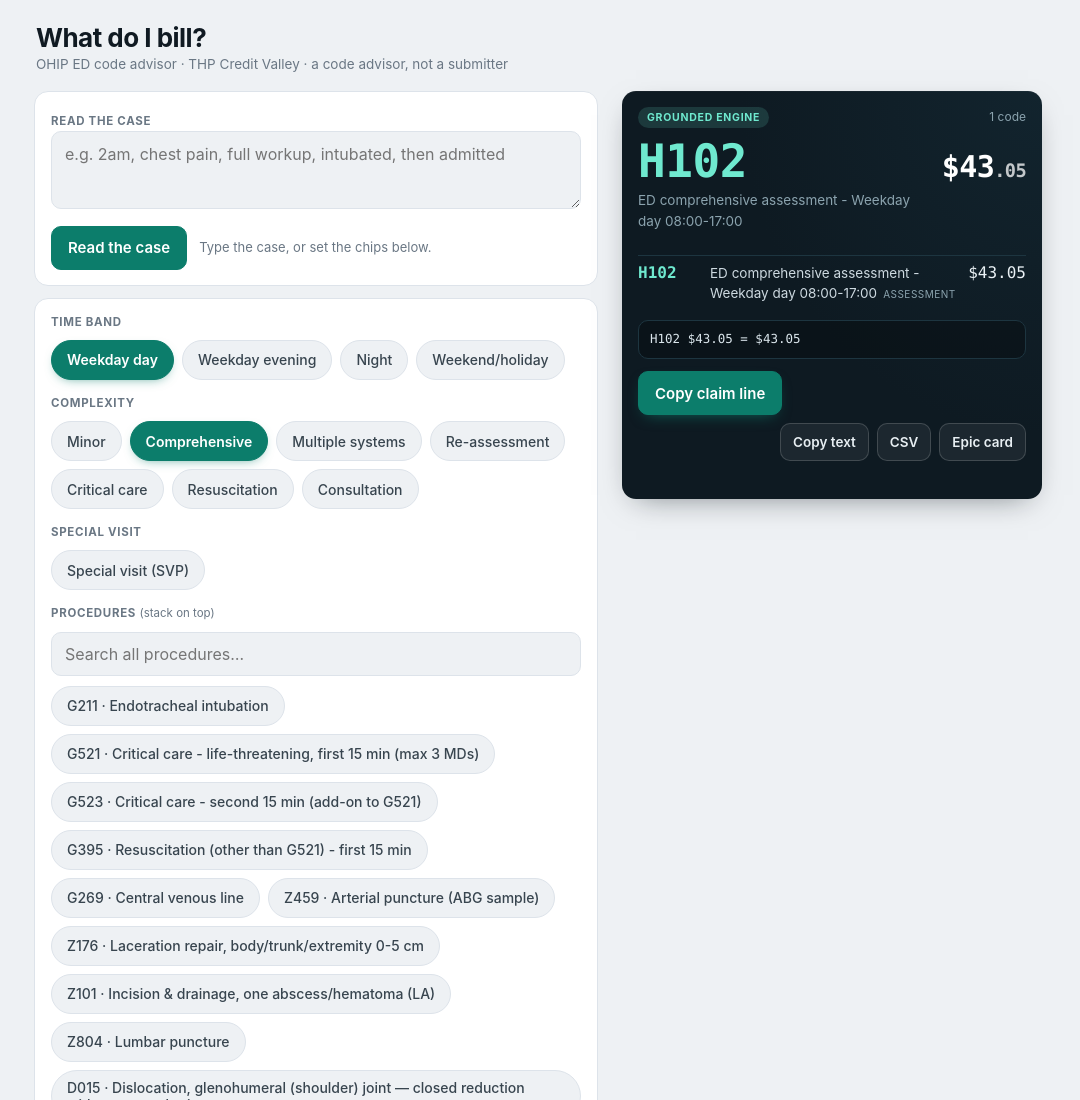
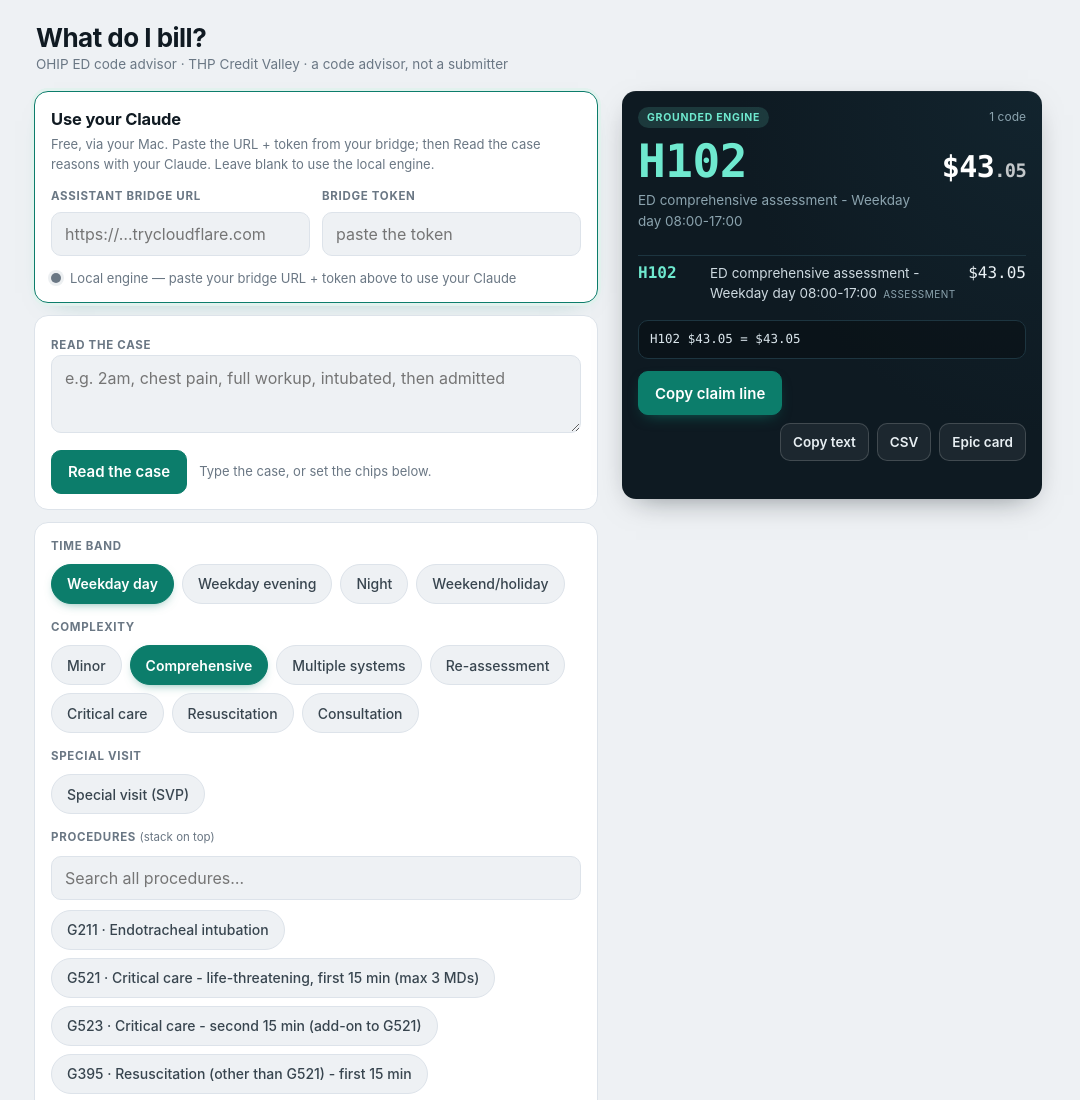
Before and after one commit to FadiBahodi/ohip-ed-billing, a plain HTML site: page index.html in a window 1280 px wide. Shown: the top 1100 px of the page, without its empty margins (102-1182 px from the left). Drawn offline with Linux system fonts and the light colour scheme.

Commit message:
connect-your-Claude panel prominent at top of the app

```diff
--- a/app.js
+++ b/app.js
@@ -203,30 +203,42 @@ function wireSettings() {
   if (tokIn) tokIn.value = getBridgeToken();
 
   const refresh = () => {
-    const o = getOhip(), g = getGroup(), bridge = !!getBridgeUrl();
-    const base = (o || g)
+    const o = getOhip(), g = getGroup();
+    status.textContent = (o || g)
       ? `Saved in this browser: OHIP# ${o || "—"} · Group ${g || "—"}`
       : "Until set, the claim header shows “OHIP# —”.";
-    status.textContent = base + (bridge ? " · Read the case uses your Claude." : "");
+  };
+
+  // Live status for the prominent "Use your Claude" card: GREEN "Connected" when BOTH the bridge
+  // URL and token are set, else GREY "Local engine". Updates on every keystroke and on init.
+  const bridgeStatus = () => {
+    const wrap = $("bridge-status"), txt = $("bridge-status-text");
+    if (!wrap || !txt) return;
+    const connected = !!(getBridgeUrl() && getBridgeToken());
+    wrap.classList.toggle("on", connected); // .on drives the green dot + text via CSS
+    txt.textContent = connected
+      ? "Connected — Read the case uses your Claude"
+      : "Local engine — paste your bridge URL + token above to use your Claude";
   };
 
   ohipIn.addEventListener("input", () => { setStored(OHIP_KEY, ohipIn.value.trim()); refresh(); compute(); });
   groupIn.addEventListener("input", () => { setStored(GROUP_KEY, groupIn.value.trim()); refresh(); compute(); });
   if (urlIn) urlIn.addEventListener("input", () => {
     // Trim any trailing slash(es); the bridge path (/bill) is appended at call time.
-    setStored(BRIDGE_URL_KEY, urlIn.value.trim().replace(/\/+$/, "")); refresh();
+    setStored(BRIDGE_URL_KEY, urlIn.value.trim().replace(/\/+$/, "")); bridgeStatus();
   });
-  if (tokIn) tokIn.addEventListener("input", () => { setStored(BRIDGE_TOKEN_KEY, tokIn.value.trim()); });
+  if (tokIn) tokIn.addEventListener("input", () => { setStored(BRIDGE_TOKEN_KEY, tokIn.value.trim()); bridgeStatus(); });
   clearBtn.addEventListener("click", () => {
     setStored(OHIP_KEY, ""); setStored(GROUP_KEY, "");
     setStored(BRIDGE_URL_KEY, ""); setStored(BRIDGE_TOKEN_KEY, "");
     ohipIn.value = ""; groupIn.value = "";
     if (urlIn) urlIn.value = ""; if (tokIn) tokIn.value = "";
-    refresh(); compute();
+    refresh(); bridgeStatus(); compute();
     toast("Settings cleared");
   });
 
   refresh();
+  bridgeStatus();
 }
 
 // ---- (a) free text -> parse -> chips + pick() ----
--- a/index.html
+++ b/index.html
@@ -16,6 +16,32 @@
       <h1>What do I bill?</h1>
       <p class="sub">OHIP ED code advisor · THP Credit Valley · a code advisor, not a submitter</p>
     </header>
+
+    <!-- CONNECT (headline feature): reach the user's OWN Claude via their local bridge. Always
+         visible, top of the input column — no expanding, no scrolling. The bridge URL/token live
+         ONLY in this browser (localStorage keys billing_bridge_url / billing_bridge_token) and are
+         used only to POST the case to the user's own `claude -p` bridge. Blank = local engine. -->
+    <section class="panel connect" aria-label="Connect your Claude">
+      <h2 class="connect-title">Use your Claude</h2>
+      <p class="connect-lede">Free, via your Mac. Paste the URL + token from your bridge; then Read the
+        case reasons with your Claude. Leave blank to use the local engine.</p>
+      <div class="settings-grid">
+        <label class="settings-field">
+          <span class="field-label">Assistant bridge URL</span>
+          <input id="set-bridge-url" class="search" type="url"
+            autocomplete="off" autocapitalize="off" spellcheck="false" placeholder="https://…trycloudflare.com" />
+        </label>
+        <label class="settings-field">
+          <span class="field-label">Bridge token</span>
+          <input id="set-bridge-token" class="search" type="text"
+            autocomplete="off" autocapitalize="off" spellcheck="false" placeholder="paste the token" />
+        </label>
+      </div>
+      <div class="connect-status" id="bridge-status" role="status" aria-live="polite">
+        <span class="status-dot" id="bridge-status-dot"></span>
+        <span class="status-text" id="bridge-status-text">Local engine — paste your bridge URL + token above to use your Claude</span>
+      </div>
+    </section>
 
     <!-- THE ANSWER (hero). id="output" is the live result region. -->
     <section id="output" class="hero" aria-live="polite" aria-label="Recommended codes">
@@ -95,8 +121,7 @@
       <summary>Settings — your billing numbers</summary>
       <div class="disclose-body">
         <p class="settings-note">Enter these once. They are saved only in <strong>this browser</strong>
-          (localStorage) and fill the claim header, CSV, and FHIR export. Nothing leaves the page unless
-          you set the assistant bridge below.</p>
+          (localStorage) and fill the claim header, CSV, and FHIR export.</p>
         <div class="settings-grid">
           <label class="settings-field">
             <span class="field-label">OHIP billing #</span>
@@ -108,18 +133,7 @@
             <input id="set-group" class="search" type="text"
               autocomplete="off" autocapitalize="off" spellcheck="false" placeholder="e.g. 0000" />
           </label>
-          <label class="settings-field">
-            <span class="field-label">Assistant bridge URL</span>
-            <input id="set-bridge-url" class="search" type="url"
-              autocomplete="off" autocapitalize="off" spellcheck="false" placeholder="https://…trycloudflare.com" />
-          </label>
-          <label class="settings-field">
-            <span class="field-label">Bridge token</span>
-            <input id="set-bridge-token" class="search" type="text"
-              autocomplete="off" autocapitalize="off" spellcheck="false" placeholder="paste the token" />
-          </label>
         </div>
-        <p class="settings-hint">Run bridge/START.sh on your Mac, paste the URL + token here. Uses your Claude, free. Leave blank to use the local engine.</p>
         <div class="row">
           <button id="settings-clear" class="btn ghost" type="button">Clear</button>
           <span id="settings-status" class="hint">Until set, the claim header shows “OHIP# —”.</span>
--- a/style.css
+++ b/style.css
@@ -493,6 +493,49 @@ body {
   .settings-grid { grid-template-columns: 1fr; }
 }
 
+/* ---- connect card: the headline feature — reach the user's OWN Claude. Always visible,
+   top of the input column. Accented but calm; the status dot turns the app green when connected. */
+.connect {
+  border-color: var(--accent);
+  box-shadow: 0 0 0 3px var(--accent-soft), 0 10px 26px -20px rgba(12, 125, 107, 0.65);
+}
+.connect-title {
+  margin: 0 0 4px;
+  font-size: 16.5px;
+  font-weight: 700;
+  letter-spacing: -0.01em;
+  color: var(--ink);
+}
+.connect-lede {
+  margin: 0 0 14px;
+  font-size: 13px;
+  line-height: 1.5;
+  color: var(--muted);
+}
+.connect-status {
+  display: flex;
+  align-items: center;
+  gap: 9px;
+  margin-top: 13px;
+  font-size: 13px;
+  line-height: 1.4;
+  color: var(--muted);
+}
+.connect-status .status-dot {
+  width: 10px;
+  height: 10px;
+  flex: 0 0 auto;
+  border-radius: 50%;
+  background: var(--muted);
+  box-shadow: 0 0 0 3px rgba(138, 153, 165, 0.16);
+  transition: background 0.18s var(--ease), box-shadow 0.18s var(--ease);
+}
+.connect-status.on { color: var(--ink-soft); }
+.connect-status.on .status-dot {
+  background: var(--accent);
+  box-shadow: 0 0 0 3px var(--accent-soft);
+}
+
 /* ---- assistant bridge: the clarifying question, shown prominently on the dark hero ---- */
 .bridge-ask {
   margin: 12px 0 0;
```
